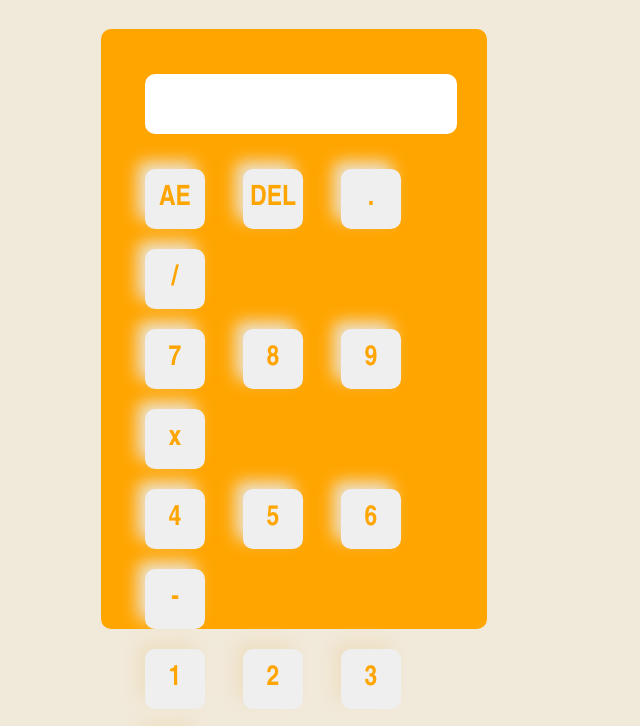
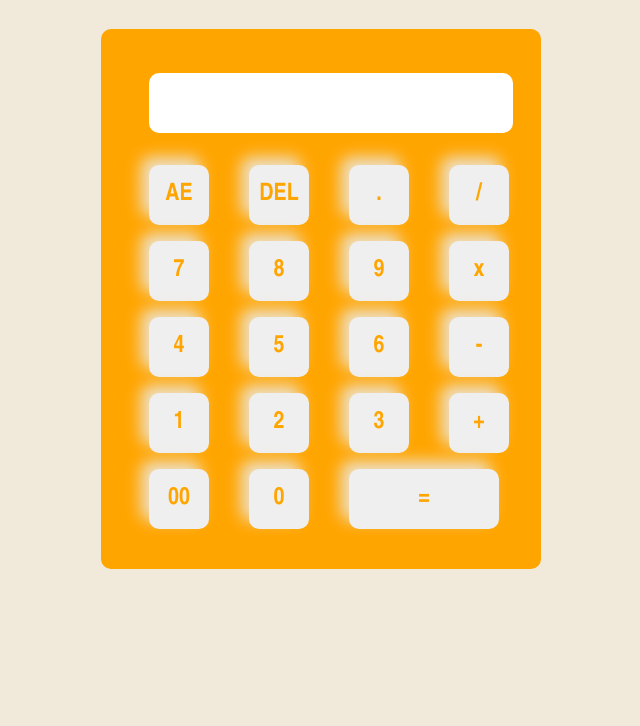
Before and after one commit to RimsaKhan/HTML-CSS-PROJECTS, a plain HTML site: page index.html in a window 1280 px wide. Shown: the part 72-798 px from the top of the page, without its empty margins (347-987 px from the left). Drawn offline with Linux system fonts and the light colour scheme.

Commit message:
Update style.css

```diff
--- a/style.css
+++ b/style.css
@@ -7,6 +7,8 @@ h1{
     color:rgb(242, 160, 9);
     text-align: center;
     padding-top: 2rem;
+    text-align: center;
+    justify-content: center;
 
 }
 .container{
@@ -15,8 +17,8 @@ h1{
   background-color: rgb(241, 233, 218);
 }
 .calculator{
-    height: 70%;
-    width: 27%;
+    height: 500px;
+    width: 400px;
     background-color: orange;
     padding: 20px;
     border-radius: 10px;
@@ -30,18 +32,18 @@ h1{
     height: 60px;
     border-radius: 10px;
     box-shadow: -8px -8px 15px rgb(238, 224, 197);
-    font-size: 28px;
+    font-size: 1.5rem;
     color: orange;
     cursor: pointer;
-    font-weight: bold;
+    font-weight: bolder;
     font-family: 'Arial Narrow', Arial;
-    margin: 10px;
-    margin-left: 1.5rem;
+    margin: 0.5rem;
+    margin-left: 1.75rem;
 }
 form .display{
     display: flex;
     justify-content: flex-end;
-    margin: 15px 0;
+    margin: 1rem 0;
 
 }
 
@@ -49,7 +51,7 @@ form .display input{
 
     text-align: right;
     flex:1;
-    font-size: 45px;
+    font-size: 2rem;
     box-shadow:none;
     color: rgb(239, 157, 5);
 }
```
